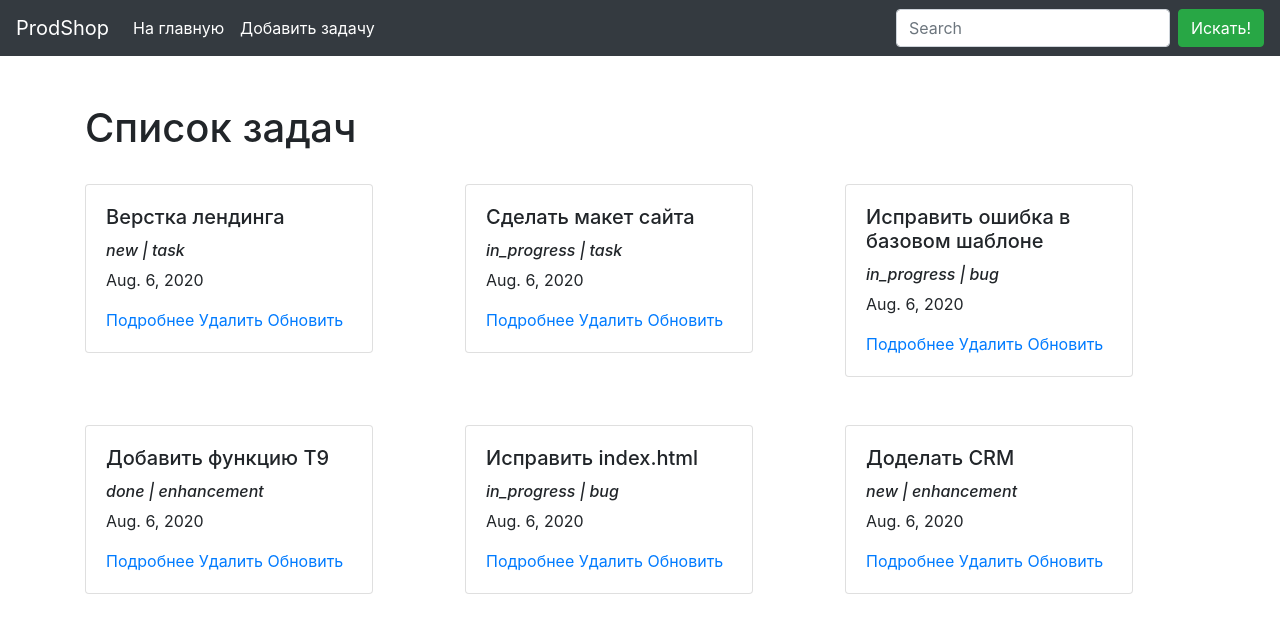
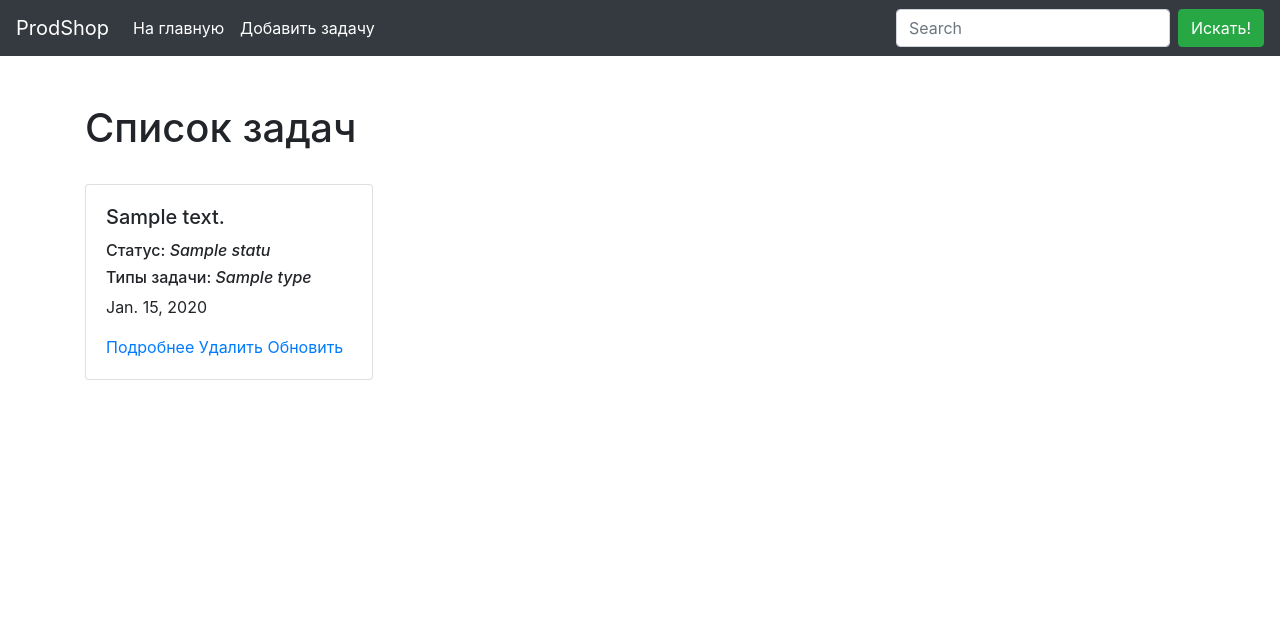
Before and after one commit to AzatKaparov/homework_50_6_azat, a Django app: page / in a window 1280 px wide. Shown: the top 633 px of the page. Run offline with Django 3.2, Linux system fonts and the light colour scheme; data comes from the database, SQL or seed files in the repository; tables that the repository leaves empty hold one stand-in row (values such as "Sample post"); parts of the project's set-up code (start-up, migrations or seed data) failed here and were passed over; some libraries are stand-ins or nearby versions.

Commit message:
Переписано обновление задачи(view)

```diff
--- a/source/webapp/admin.py
+++ b/source/webapp/admin.py
@@ -3,7 +3,7 @@
 
 
 class TaskAdmin(admin.ModelAdmin):
-    list_display = ('summary', 'status', 'type', 'created_at')
+    list_display = ('summary', 'status', 'created_at')
     fields = ['summary', 'description', 'status', 'type']
     search_fields = ('summary',)
     list_filter = ('status',)
--- a/source/webapp/forms.py
+++ b/source/webapp/forms.py
@@ -1,9 +1,12 @@
 from django import forms
 from .models import Status, Type
+
+
+BROWSER_DATETIME_FORMAT = '%Y-%m-%dT%H:%M'
 
 
 class TaskForm(forms.Form):
     summary = forms.CharField(max_length=200, required=True, label='Краткое описание')
     description = forms.CharField(required=False, label='Полное описание', widget=forms.Textarea)
-    type = forms.ModelChoiceField(queryset=Type.objects.all())
-    status = forms.ModelChoiceField(queryset=Status.objects.all())
+    type = forms.ModelMultipleChoiceField(queryset=Type.objects.all(), label='Тип задачи', widget=forms.CheckboxSelectMultiple)
+    status = forms.ModelChoiceField(queryset=Status.objects.all(), initial='Новый', label='Статус')
--- a/source/webapp/models.py
+++ b/source/webapp/models.py
@@ -27,7 +27,7 @@
     summary = models.CharField(max_length=200, null=False, blank=False, verbose_name='Краткое описание')
     description = models.TextField(max_length=3000, null=True, blank=True, verbose_name='Полное описание')
     status = models.ForeignKey('webapp.Status', related_name='statuses', on_delete=models.PROTECT, verbose_name='Статус')
-    type = models.ForeignKey('webapp.Type', related_name='types', on_delete=models.PROTECT, verbose_name='Тип')
+    type = models.ManyToManyField('webapp.Type', related_name='tasks', blank=True, verbose_name='Тип задачи')
     created_at = models.DateField(auto_now_add=True, verbose_name='Дата создания')
 
     class Meta:
--- a/source/webapp/templates/index.html
+++ b/source/webapp/templates/index.html
@@ -10,7 +10,11 @@
             <div class="card my-4" style="width: 18rem">
                 <div class="card-body">
                     <h5 class="card-title">{{ task.summary }}</h5>
-                    <i><h6 class="card-category">{{ task.status }} | {{ task.type }}</h6></i>
+                    <h6 class="card-category">Статус: <i>{{ task.status }}</i></h6>
+                    <h6 class="card-category">Типы задачи: {% for type in task.type.all %}
+                        <i>{{ type.name }}</i>
+                    {% endfor %}
+                    </h6>
                     <p class="price">{{ task.created_at }}</p>
                     <a href="{% url 'view' task.pk%}">Подробнее</a>
                     <a href="{% url 'delete' task.pk%}">Удалить</a>
--- a/source/webapp/templates/view.html
+++ b/source/webapp/templates/view.html
@@ -18,7 +18,11 @@
         <div class="card-body">
             <h5 class="card-title">{{ task.summary }}</h5>
             <i><h6 class="card-category">{{ task.status }}</h6></i>
-            <i><h6 class="card-category">{{ task.type }}</h6></i>
+        {% if task.type %}
+            {% for type in task.type.all %}
+            <i><h6 class="card-category">{{ type.name }}</h6></i>
+            {% endfor %}
+        {% endif %}
             <hr/>
             {% if task.description %}
             <p class="pre">{{ task.description }}</p>
--- a/source/webapp/views.py
+++ b/source/webapp/views.py
@@ -1,8 +1,9 @@
 from django.shortcuts import render, get_object_or_404, redirect
+from django.urls import reverse
+from django.utils.timezone import make_naive
 from webapp.models import Task, Type, Status
-from django.http import HttpResponseNotFound, HttpResponseNotAllowed
-from django.views.generic import View, TemplateView
-from .forms import TaskForm
+from django.views.generic import View, TemplateView, FormView
+from .forms import TaskForm, BROWSER_DATETIME_FORMAT
 
 
 class IndexView(TemplateView):
@@ -21,28 +22,44 @@
         return render(request, 'view.html', context)
 
 
-class CreateView(TemplateView):
-    def get(self, request, *args, **kwargs):
-            form = TaskForm()
-            return render(request, 'create.html', context={
-                'form': form
-            })
+# class CreateView(TemplateView):
+#     def get(self, request, *args, **kwargs):
+#             form = TaskForm()
+#             return render(request, 'create.html', context={
+#                 'form': form
+#             })
+#
+#     def post(self, request):
+#         form = TaskForm(data=request.POST)
+#         if form.is_valid():
+#             task = Task.objects.create(
+#                 summary=form.cleaned_data['summary'],
+#                 description=form.cleaned_data['description'],
+#                 type=form.cleaned_data['type'],
+#                 status=form.cleaned_data['status'],
+#             )
+#         else:
+#             return render(request, 'create.html', context={
+#                 'form': form
+#             })
+#
+#         return redirect('view', pk=task.pk)
 
-    def post(self, request):
-        form = TaskForm(data=request.POST)
-        if form.is_valid():
-            task = Task.objects.create(
-                summary=form.cleaned_data['summary'],
-                description=form.cleaned_data['description'],
-                type=form.cleaned_data['type'],
-                status=form.cleaned_data['status'],
-            )
-        else:
-            return render(request, 'create.html', context={
-                'form': form
-            })
 
-        return redirect('view', pk=task.pk)
+class CreateView(FormView):
+    template_name = 'create.html'
+    form_class = TaskForm
+
+    def form_valid(self, form):
+        data = {}
+        for key, value in form.cleaned_data.items():
+            if value is not None:
+                data[key] = value
+        self.task = Task.objects.create(**data)
+        return super().form_valid(form)
+
+    def get_redirect_url(self):
+        return reverse('view', kwargs={'pk': self.task.pk})
 
 
 class DeleteView(TemplateView):
@@ -56,34 +73,40 @@
         return redirect('index')
 
 
-class UpdateView(TemplateView):
-    def get(self, request, *args, **kwargs):
-        task = get_object_or_404(Task, pk=kwargs['pk'])
-        form = TaskForm(initial={
-            'summary': task.summary,
-            'description': task.description,
-            'type': task.type,
-            'status': task.status,
-            'created_at': task.created_at,
-        })
-        return render(request, 'update.html', context={
-            'form': form,
-            'task': task
-        })
+class UpdateView(FormView):
+    template_name = 'update.html'
+    form_class = TaskForm
 
-    def post(self, request, *args, **kwargs):
-        task = get_object_or_404(Task, pk=kwargs['pk'])
-        form = TaskForm(data=request.POST)
-        if form.is_valid():
-            task.summary = form.cleaned_data['summary']
-            task.description = form.cleaned_data['description']
-            task.type = form.cleaned_data['type']
-            task.status = form.cleaned_data['status']
-            task.save()
-            return redirect('view', pk=task.pk)
-        else:
-            return render(request, 'update.html', context={
-                'task': task,
-                'form': form,
-                'errors': form.errors
-            })
+    def dispatch(self, request, *args, **kwargs):
+        self.task = self.get_object()
+        return super().dispatch(request, *args, **kwargs)
+
+    def get_context_data(self, **kwargs):
+        context = super().get_context_data(**kwargs)
+        context['task'] = self.task
+        return context
+
+    def get_initial(self):
+        initial = {}
+        for key in 'summary', 'description', 'status':
+            initial[key] = getattr(self.task, key)
+        initial['created_at'] = self.task.created_at
+        initial['type'] = self.task.type.all()
+        return initial
+
+    def form_valid(self, form):
+        type = form.cleaned_data.pop('type')
+        status = form.cleaned_data.pop('status')
+        for key, value in form.cleaned_data.items():
+            if value is not None:
+                setattr(self.task, key, value)
+        self.task.save()
+        self.task.type.set(type)
+        return super().form_valid(form)
+
+    def get_success_url(self):
+        return reverse('view', kwargs={'pk': self.task.pk})
+
+    def get_object(self):
+        pk = self.kwargs.get('pk')
+        return get_object_or_404(Task, pk=pk)
```
Also changed, not shown: source/webapp/base_views.py (deleted, +0 -33 lines), source/webapp/migrations/0001_initial.py, source/webapp/migrations/0004_auto_20200809_1453.py (added).
